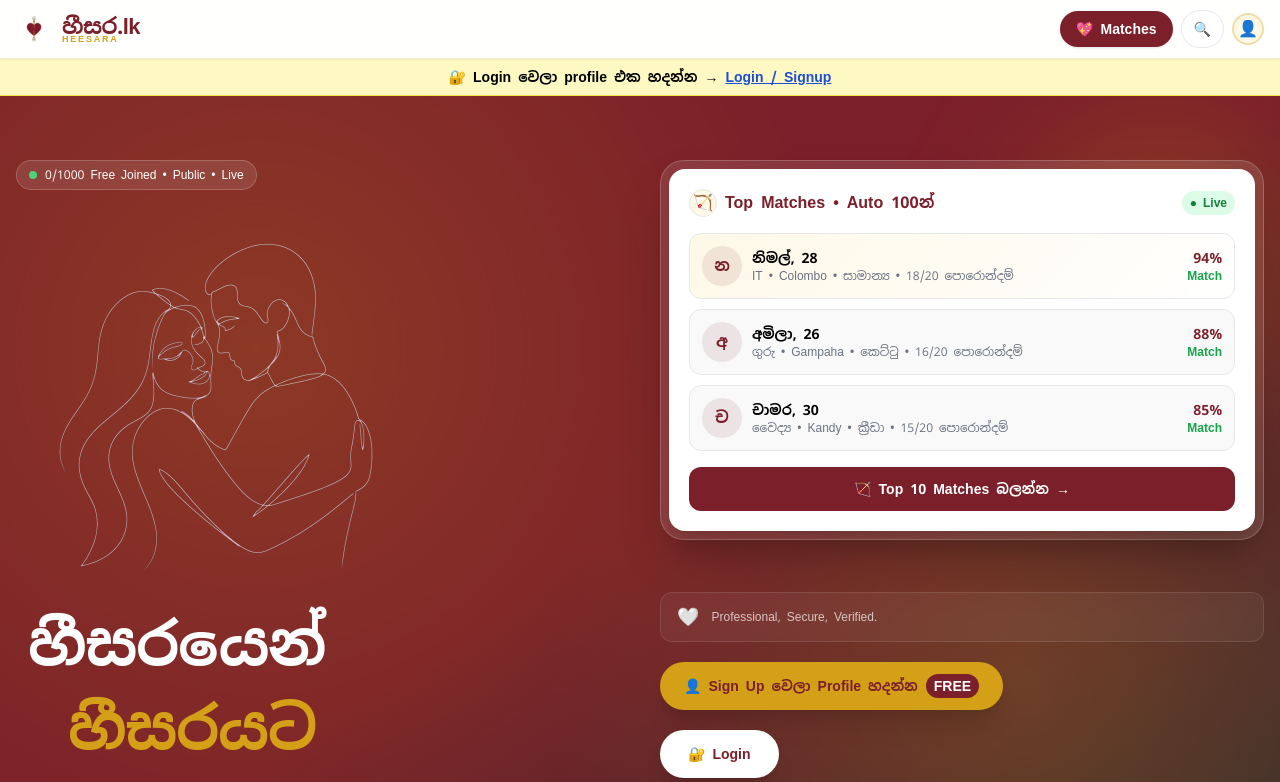
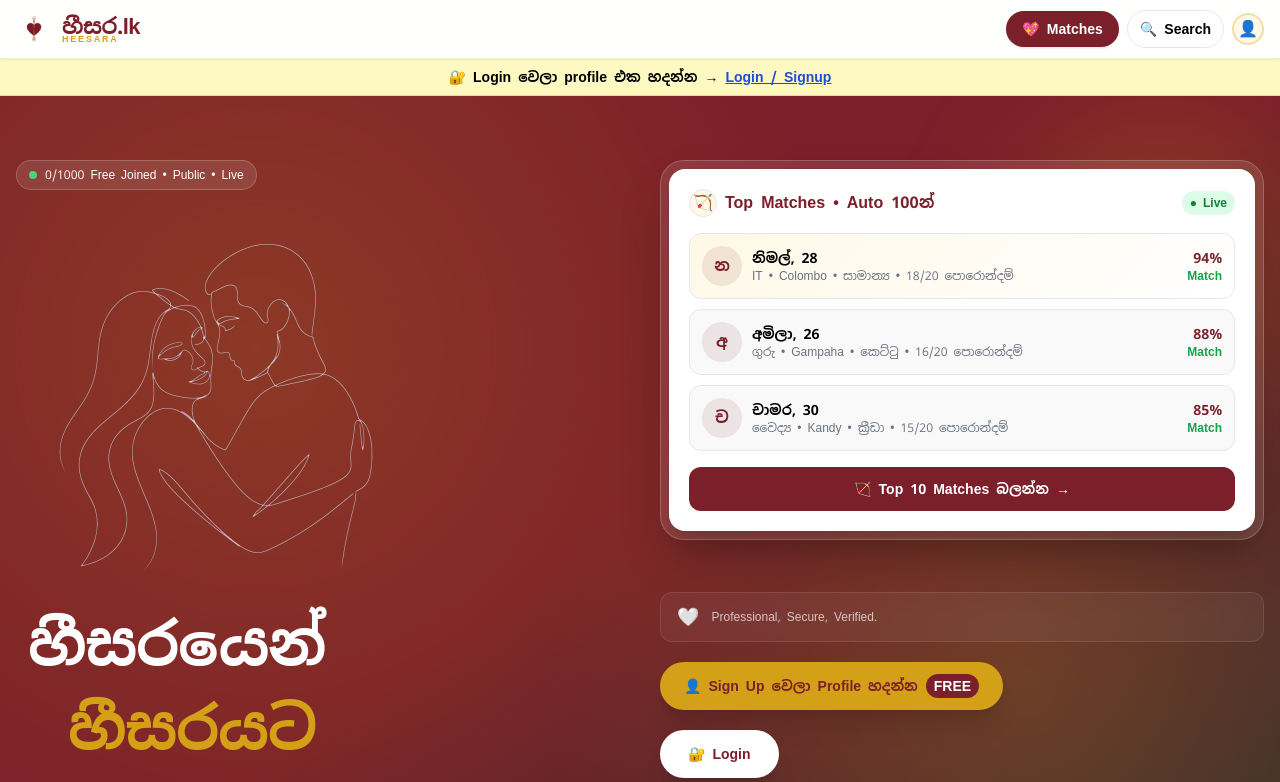
Before and after one commit to heesara-lk/heesara-lk, a Next.js app: page / in a window 1280 px wide. Shown: the top 782 px of the page. Built offline with nearby package versions, Linux system fonts and the light colour scheme; no server answers; the database is empty.

Commit message:
Add files via upload

```diff
--- a/app/components/Header.tsx
+++ b/app/components/Header.tsx
@@ -22,7 +22,7 @@ export default function Header(){
         </Link>
         <nav className="flex items-center gap-2">
           <Link href="/matches" className="text-xs md:text-sm px-4 py-2 rounded-full bg-[#7B1F2A] text-white font-bold hover:bg-[#5a1620] shadow">💖 Matches</Link>
-          <Link href="/search" className="text-xs md:text-sm px-3 py-2 rounded-full border bg-white hover:bg-gray-50">🔍</Link>
+          <Link href="/search" className="text-xs md:text-sm px-3 py-2 rounded-full border bg-white font-bold hover:bg-gray-50">🔍 Search</Link>
           <Link href="/account" className="w-8 h-8 rounded-full bg-[#FFF8E7] border-2 border-[#D4A017]/30 flex items-center justify-center hover:border-[#7B1F2A]">👤</Link>
         </nav>
       </div>
```
